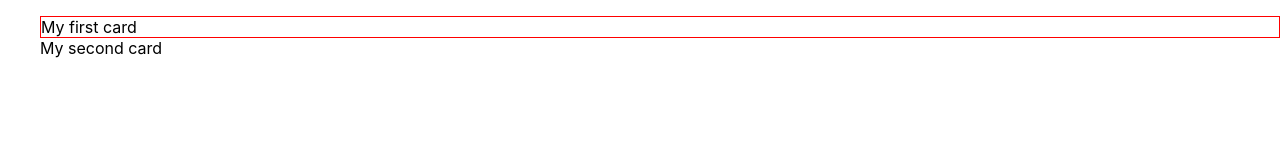
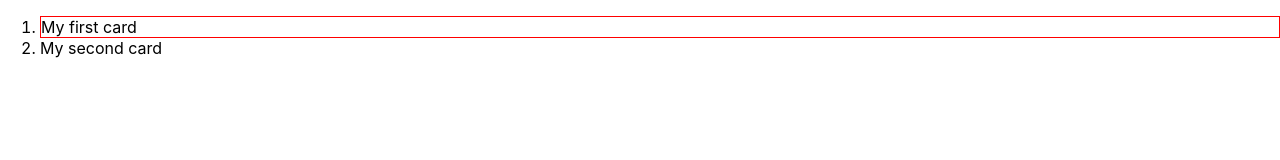
Before and after one commit to alensugimoto/react-explorative-tasks, a React (Create React App) app: page / in a window 1280 px wide. Shown: the top 160 px of the page. Built offline with nearby package versions, Linux system fonts and the light colour scheme.

Commit message:
Create a file for each component

```diff
--- a/src/App.js
+++ b/src/App.js
@@ -1,30 +1,13 @@
-import React from "react";
-import Box from "@material-ui/core/Box";
-
-function MyCard(props) {
-  return (
-    <Box border={props.highlight ? 1 : 0} borderColor="red">
-      {props.value}
-    </Box>
-  );
-}
-
-function CardsContainer(props) {
-  return (
-    <ol>
-      {props.cardsText.map((value, index) => (
-        <MyCard value={value} highlight={index === props.selected} />
-      ))}
-    </ol>
-  );
-}
+import CardsContainer from "./CardsContainer";
 
 function App() {
+  const selected = 0;
+  const cardsText = ["My first card", "My second card"];
+
   return (
-    <CardsContainer
-      selected={0}
-      cardsText={["My first card", "My second card"]}
-    />
+    <div className="App">
+      <CardsContainer selected={selected} cardsText={cardsText} />
+    </div>
   );
 }
 
--- /dev/null
+++ b/src/CardsContainer.js
@@ -0,0 +1,17 @@
+import MyCard from "./MyCard";
+
+const CardsContainer = ({ selected, cardsText }) => {
+  const listItems = cardsText.map((value, index) => (
+    <li>
+      <MyCard value={value} highlight={index === selected} />
+    </li>
+  ));
+
+  return (
+    <div className="CardsContainer">
+      <ol>{listItems}</ol>
+    </div>
+  );
+};
+
+export default CardsContainer;
--- /dev/null
+++ b/src/MyCard.js
@@ -0,0 +1,13 @@
+import { Box } from "@material-ui/core";
+
+const MyCard = ({ value, highlight }) => {
+  return (
+    <div className="MyCard">
+      <Box border={highlight ? 1 : 0} borderColor="red">
+        {value}
+      </Box>
+    </div>
+  );
+};
+
+export default MyCard;
```
